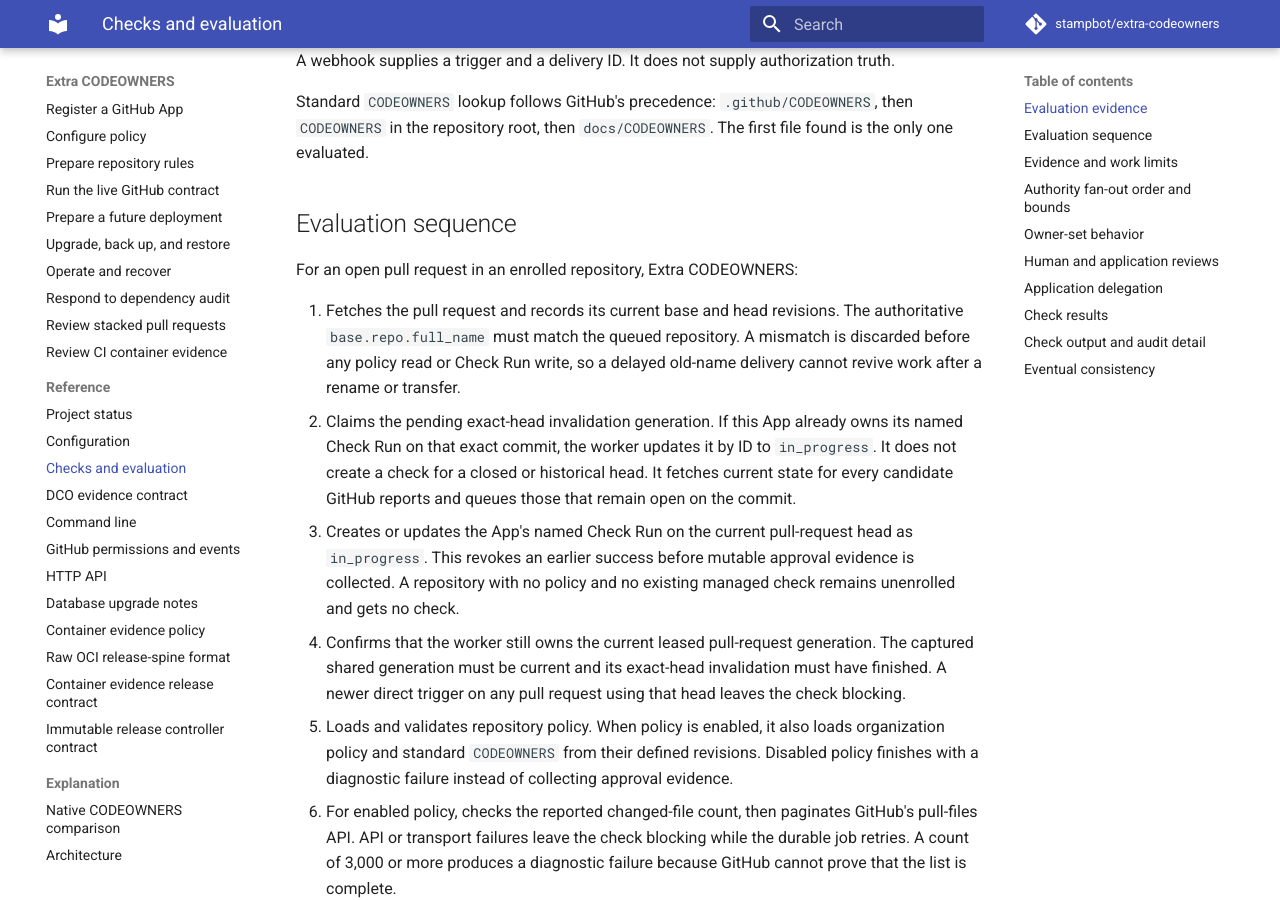
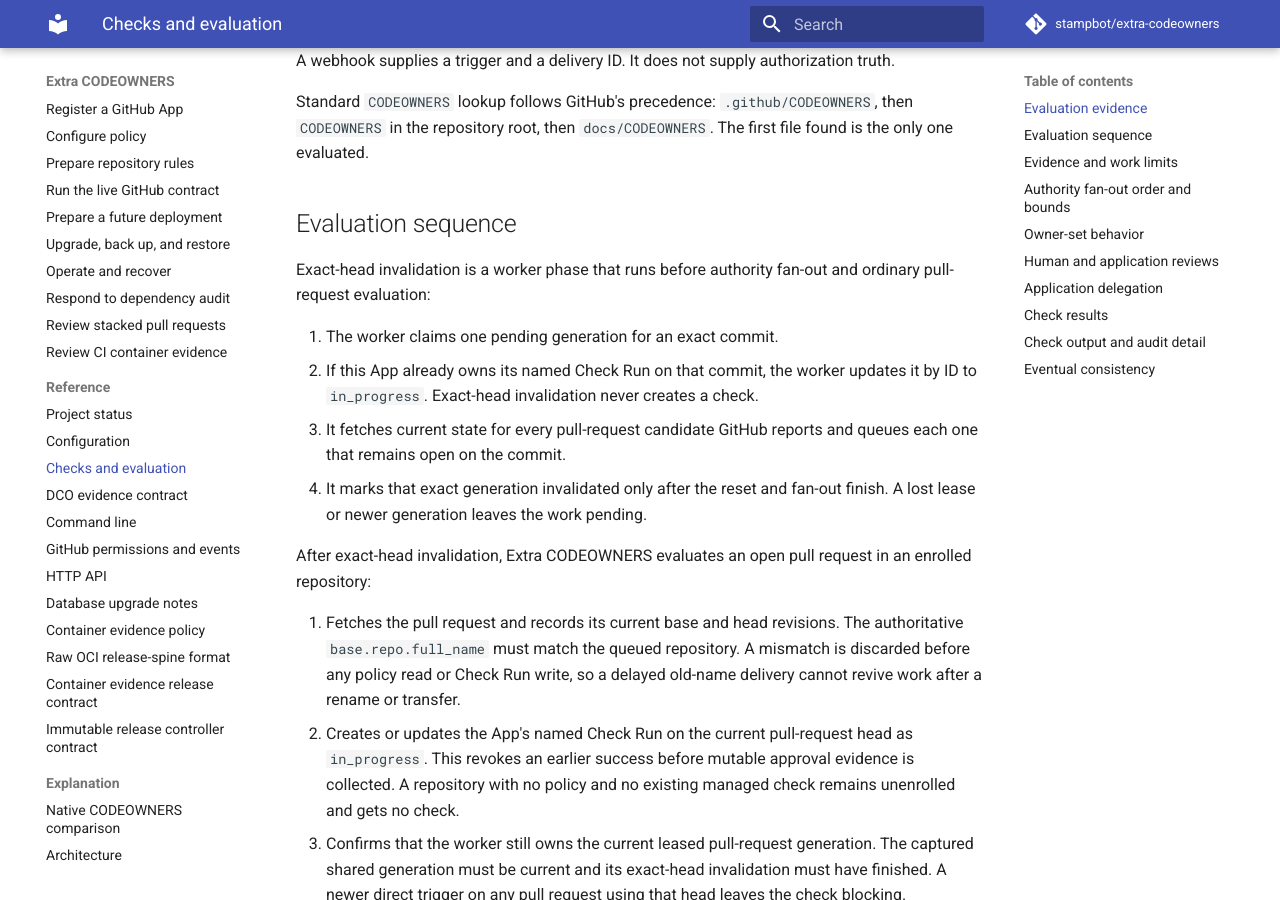
Before and after one commit to stampbot/extra-codeowners, an MkDocs documentation site: the page built from docs/reference/checks.md, in a window 1280 px wide and 900 px high, scrolled down 711 px. Built offline with MkDocs 1.6.1 and Material for MkDocs 9.7.7, drawn with Linux system fonts in a browser that asks for light colours; comment, search, counter and statistics services are not loaded; some of the changed text lies outside the part shown.

Commit message:
fix: fence known-head queue writes
Signed-off-by: Danny Sauer <danny.sauer@herodevs.com>

```diff
--- a/docs/reference/checks.md
+++ b/docs/reference/checks.md
@@ -23,46 +23,57 @@ Standard `CODEOWNERS` lookup follows GitHub's precedence: `.github/CODEOWNERS`,
 
 ## Evaluation sequence
 
-For an open pull request in an enrolled repository, Extra CODEOWNERS:
+Exact-head invalidation is a worker phase that runs before authority fan-out
+and ordinary pull-request evaluation:
 
-1. Fetches the pull request and records its current base and head revisions. The authoritative `base.repo.full_name` must match the queued repository. A mismatch is discarded before any policy read or Check Run write, so a delayed old-name delivery cannot revive work after a rename or transfer.
-2. Claims the pending exact-head invalidation generation. If this App already
-   owns its named Check Run on that exact commit, the worker updates it by ID to
-   `in_progress`. It does not create a check for a closed or historical head.
-   It fetches current state for every candidate GitHub reports and queues those
-   that remain open on the commit.
-3. Creates or updates the App's named Check Run on the current pull-request
+1. The worker claims one pending generation for an exact commit.
+2. If this App already owns its named Check Run on that commit, the worker
+   updates it by ID to `in_progress`. Exact-head invalidation never creates a
+   check.
+3. It fetches current state for every pull-request candidate GitHub reports and
+   queues each one that remains open on the commit.
+4. It marks that exact generation invalidated only after the reset and fan-out
+   finish. A lost lease or newer generation leaves the work pending.
+
+After exact-head invalidation, Extra CODEOWNERS evaluates an open pull request
+in an enrolled repository:
+
+1. Fetches the pull request and records its current base and head revisions.
+   The authoritative `base.repo.full_name` must match the queued repository. A
+   mismatch is discarded before any policy read or Check Run write, so a
+   delayed old-name delivery cannot revive work after a rename or transfer.
+2. Creates or updates the App's named Check Run on the current pull-request
    head as `in_progress`. This revokes an earlier success before mutable
    approval evidence is collected. A repository with no policy and no existing
    managed check remains unenrolled and gets no check.
-4. Confirms that the worker still owns the current leased pull-request
+3. Confirms that the worker still owns the current leased pull-request
    generation. The captured shared generation must be current and its
    exact-head invalidation must have finished. A newer direct trigger on any
    pull request using that head leaves the check blocking.
-5. Loads and validates repository policy. When policy is enabled, it also loads organization policy and standard `CODEOWNERS` from their defined revisions. Disabled policy finishes with a diagnostic failure instead of collecting approval evidence.
-6. For enabled policy, checks the reported changed-file count, then paginates GitHub's pull-files API. API or transport failures leave the check blocking while the durable job retries. A count of 3,000 or more produces a diagnostic failure because GitHub cannot prove that the list is complete.
-7. Evaluates both the old and new path of every rename.
-8. Applies last-match-wins `CODEOWNERS` precedence and groups changed paths by their effective owner set. Every distinct owner set is a separate requirement.
-9. Accepts a qualifying human's latest effective approval only when that review targets the exact current head.
-10. Otherwise, considers application approvals for the current head. The review actor and independently fetched App metadata must match organization enrollment. The delegation must match the path and owner set, and its label restrictions must all pass.
-11. Rejects application substitution for every effective non-delegable path.
-12. Fetches the pull request again before publication. A closed pull request
+4. Loads and validates repository policy. When policy is enabled, it also loads organization policy and standard `CODEOWNERS` from their defined revisions. Disabled policy finishes with a diagnostic failure instead of collecting approval evidence.
+5. For enabled policy, checks the reported changed-file count, then paginates GitHub's pull-files API. API or transport failures leave the check blocking while the durable job retries. A count of 3,000 or more produces a diagnostic failure because GitHub cannot prove that the list is complete.
+6. Evaluates both the old and new path of every rename.
+7. Applies last-match-wins `CODEOWNERS` precedence and groups changed paths by their effective owner set. Every distinct owner set is a separate requirement.
+8. Accepts a qualifying human's latest effective approval only when that review targets the exact current head.
+9. Otherwise, considers application approvals for the current head. The review actor and independently fetched App metadata must match organization enrollment. The delegation must match the path and owner set, and its label restrictions must all pass.
+10. Rejects application substitution for every effective non-delegable path.
+11. Fetches the pull request again before publication. A closed pull request
     stops here. If the pull request remains open but its base ref, base commit,
     head commit, changed-file count, or label set changed, the worker discards
     the result. It advances the current head's shared generation and queues
     another evaluation in the same transaction.
-13. Under the publication guards, rechecks the pull-request generation, the
+12. Under the publication guards, rechecks the pull-request generation, the
     shared-head generation, its completed exact-head invalidation, and the
     installation authority epoch stored when the row was enqueued. It also
     refuses to finish while relevant authority fan-out is pending, including
     during retry backoff.
-14. Before publishing success, confirms that the head belongs to exactly this one open pull request. A shared head produces failure because GitHub Check Runs belong to commits, not individual pull requests.
-15. Rechecks the evaluation claim immediately before the completed Check Run
+13. Before publishing success, confirms that the head belongs to exactly this one open pull request. A shared head produces failure because GitHub Check Runs belong to commits, not individual pull requests.
+14. Rechecks the evaluation claim immediately before the completed Check Run
     write. It treats an exception or cancellation during that write as an
     uncertain outcome because GitHub may already have applied it. The service
     attempts a shielded reset to `in_progress` before releasing the head writer
     guard, then preserves the original failure.
-16. Checks the pull-request claim, shared-head generation, and completed
+15. Checks the pull-request claim, shared-head generation, and completed
     invalidation again after a completed write returns. A lost claim, changed
     generation, database error, or task cancellation also triggers the
     shielded reset. Database errors remain pending for retry.
@@ -102,6 +113,11 @@ The worker claims authority work from broadest scope to narrowest:
 3. Base-specific push jobs.
 
 An installation-wide job creates a current repository-wide fence for each accessible, unarchived target. A repository-wide job removes older base-specific rows for that installation and repository because it covers every open pull request there.
+
+For each affected open pull request, fan-out advances the exact-head
+invalidation generation and queues evaluation in one transaction. It then
+attempts a best-effort fast reset. A successful reset does not create another
+generation.
 
 Repeated pushes to one base ref coalesce. One installation and repository may retain at most 100 distinct base-ref rows. A 101st distinct ref replaces them with one repository-wide job, which reevaluates all open pull requests while bounding queue growth from contributor-controlled branch names.
 
```
Also changed, not shown: CHANGELOG.md (+5 -0 lines), docs/explanation/architecture.md (+8 -4 lines), docs/explanation/threat-model.md (+1 -1 lines), docs/reference/http-api.md (+12 -3 lines), 6 other files.
